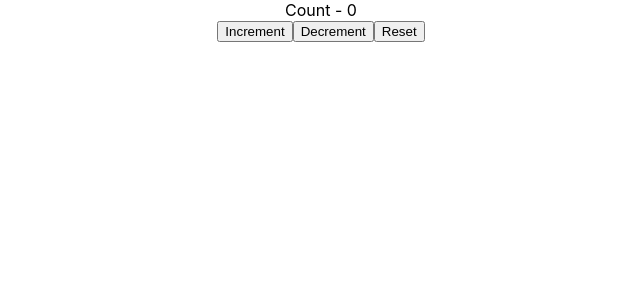
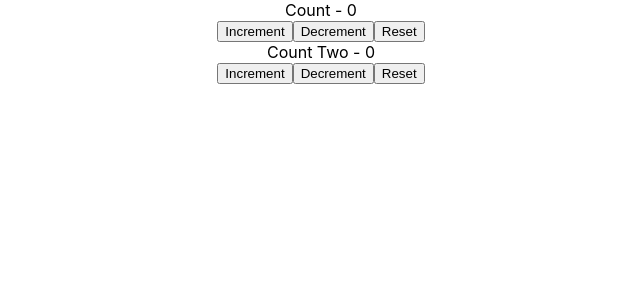
Before and after one commit to sigvant/react-hooks-codevolution, a React (Create React App) app: page / in a window 1280 px wide. Shown: the top 300 px of the page, without its empty margins (319-959 px from the left). Built offline with nearby package versions, Linux system fonts and the light colour scheme.

Commit message:
initial commit

```diff
--- a/src/App.js
+++ b/src/App.js
@@ -1,7 +1,7 @@
 import './App.css';
-import CounterOne from './components/CounterOne';
+// import CounterOne from './components/CounterOne';
 import CounterThree from './components/CounterThree';
-import CounterTwo from './components/CounterTwo';
+// import CounterTwo from './components/CounterTwo';
 
 function App() {
   return (
--- a/src/components/CounterThree.js
+++ b/src/components/CounterThree.js
@@ -18,6 +18,7 @@
 function CounterThree() {
 
     const [count, dispatch] = useReducer(reducer, initialState)
+    const [countTwo, dispatchTwo] = useReducer(reducer, initialState)
 
     return (
         <div>
@@ -25,6 +26,11 @@
             <button onClick={() => dispatch('increment')}>Increment</button>
             <button onClick={() => dispatch('decrement')}>Decrement</button>
             <button onClick={() => dispatch('reset')}>Reset</button>
+
+            <div>Count Two - {countTwo}</div>
+            <button onClick={() => dispatchTwo('increment')}>Increment</button>
+            <button onClick={() => dispatchTwo('decrement')}>Decrement</button>
+            <button onClick={() => dispatchTwo('reset')}>Reset</button>
         </div>
     )
 }
```
Also changed, not shown: src/components/IntervalHookCounter.js (deleted, +0 -27 lines).
